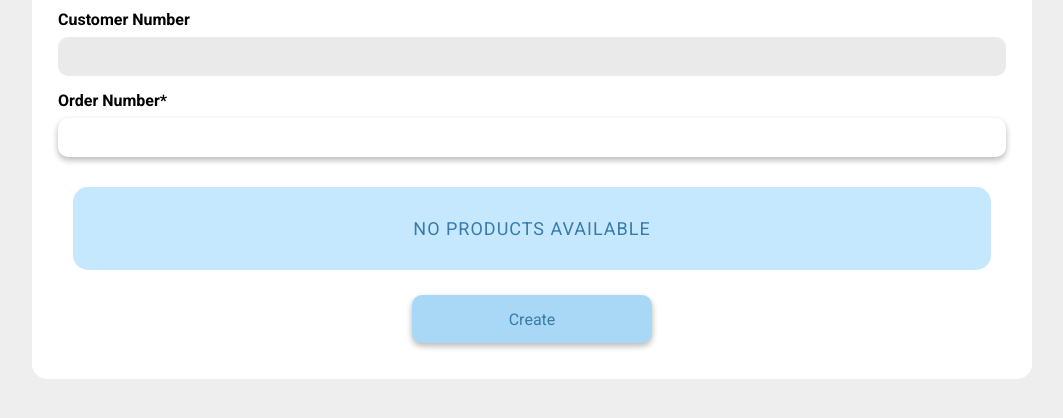
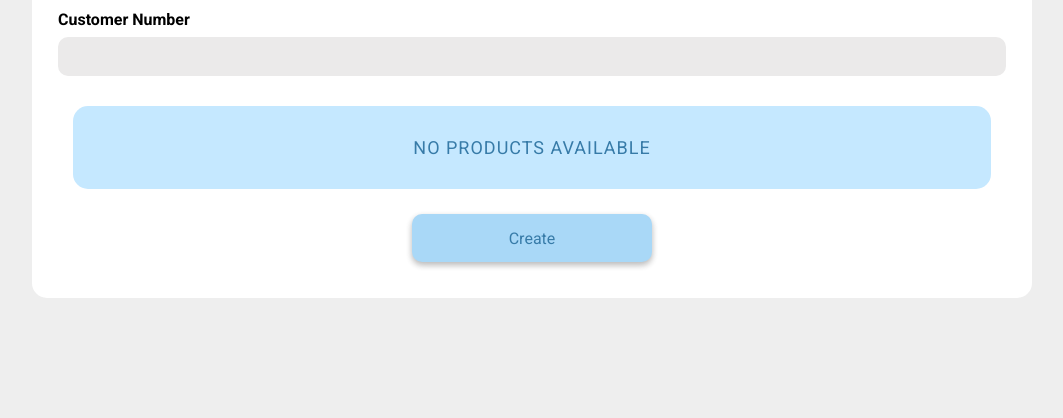
Before and after one commit to carlosfelgueiras/bd-projeto, a Flask app: template app/templates/orders/new.html in a window 1280 px wide. Shown: the part 123-541 px from the top of the page, without its empty margins (108-1171 px from the left). Run offline with Flask 3, Linux system fonts and the light colour scheme; the template is opened without the code that fills it, so the values that code supplies are empty; some libraries are stand-ins or nearby versions.

Commit message:
fix: made so that cust_no and order_no are generated automatically when adding on app; fixed bug where the page of the orders of a customer that doesnt have any order didn't display the new button

```diff
--- a/app/app.py
+++ b/app/app.py
@@ -627,8 +627,7 @@ def customers_new():
     if request.method == "POST":
         # These conditions are enforced in the client side
         if (
-            not request.form["cust_no"].isnumeric()
-            or len(request.form["name"]) == 0
+            len(request.form["name"]) == 0
             or len(request.form["name"]) > 80
             or len(request.form["email"]) == 0
             or len(request.form["email"]) > 254
@@ -642,7 +641,6 @@ def customers_new():
             return redirect(url_for("products_index"))
 
         info = {
-            "cust_no": request.form["cust_no"],
             "name": request.form["name"],
             "email": request.form["email"],
             "phone": None,
@@ -658,6 +656,14 @@ def customers_new():
         with pool.connection() as conn:
             with conn.cursor(row_factory=namedtuple_row) as cur:
                 try:
+                    cust_no = cur.execute(
+                        """
+                            SELECT MAX(cust_no) FROM customer;
+                        """
+                    ).fetchone()[0]
+
+                    info["cust_no"] = cust_no + 1
+
                     cur.execute(
                         """
                             INSERT INTO customer VALUES(%(cust_no)s, %(name)s, %(email)s, %(phone)s, %(address)s);
@@ -940,7 +946,7 @@ def customers_orders_index(cust_no):
 
                 if count == 0:
                     return render_template(
-                        "orders/index.html", customers=[], p=1, last_p=1
+                        "orders/index.html", customers=[], p=1, last_p=1, cust_no=cust_no
                     )
 
                 if DEFAULT_AMMOUNT * (p - 1) >= count:
@@ -1051,13 +1057,19 @@ def customers_orders_new(cust_no):
 
         with pool.connection() as conn:
             with conn.cursor(row_factory=namedtuple_row) as cur:
+                order_no = cur.execute(
+                    """
+                        SELECT MAX(order_no) FROM orders;
+                    """
+                ).fetchone()[0]
+
                 cur.execute(
                     """
                         INSERT INTO orders VALUES(%(order_no)s, %(cust_no)s, %(date)s)
                     """,
                     {
                         "cust_no": cust_no,
-                        "order_no": request.form["order_no"],
+                        "order_no": order_no + 1,
                         "date": datetime.date.today().strftime("%Y-%m-%d"),
                     },
                 )
@@ -1068,7 +1080,7 @@ def customers_orders_new(cust_no):
                             INSERT INTO contains VALUES(%(order_no)s, %(sku)s, %(qty)s)
                         """,
                         {
-                            "order_no": request.form["order_no"],
+                            "order_no": order_no + 1,
                             "sku": product,
                             "qty": contained_products[product],
                         },
--- a/app/templates/customers/new.html
+++ b/app/templates/customers/new.html
@@ -7,8 +7,6 @@
 {% endblock %}
 {% block content %}
   <form method="post">
-    <label for="cust_no">Customer Number*</label>
-    <input name="cust_no" id="cust_no" type="number" value="" maxlength="25" required />
     <label for="name">Name*</label>
     <input name="name" id="name" type="text" value="" maxlength="80" required />
     <label for="email">Email*</label>
--- a/app/templates/orders/index.html
+++ b/app/templates/orders/index.html
@@ -4,7 +4,7 @@
 <div class="subtitle-bar">
   <h1 class="subtitle-text">Orders {% if cust_no is defined %} - Customer No. {{cust_no}} {% endif %}</h1>
 
-  {% if cust_no is defined%}
+  {% if cust_no is defined %}
   <a class="button new" href="{{ url_for('customers_orders_new', cust_no=cust_no)}}">
     <span class="material-icons-outlined md-20 blue mr5">
       add
--- a/app/templates/orders/new.html
+++ b/app/templates/orders/new.html
@@ -8,8 +8,6 @@
   <form method="post">
     <label for="cust_no">Customer Number</label>
     <input name="cust_no" id="cust_no" type="text" value="{{ customer['cust_no'] }}" maxlength="25" disabled />
-    <label for="order_no">Order Number*</label>
-    <input name="order_no" id="order_no" type="number" value="" min="0" required />
 
     <div class="product-list-box">
       {% if products|length %}
```
